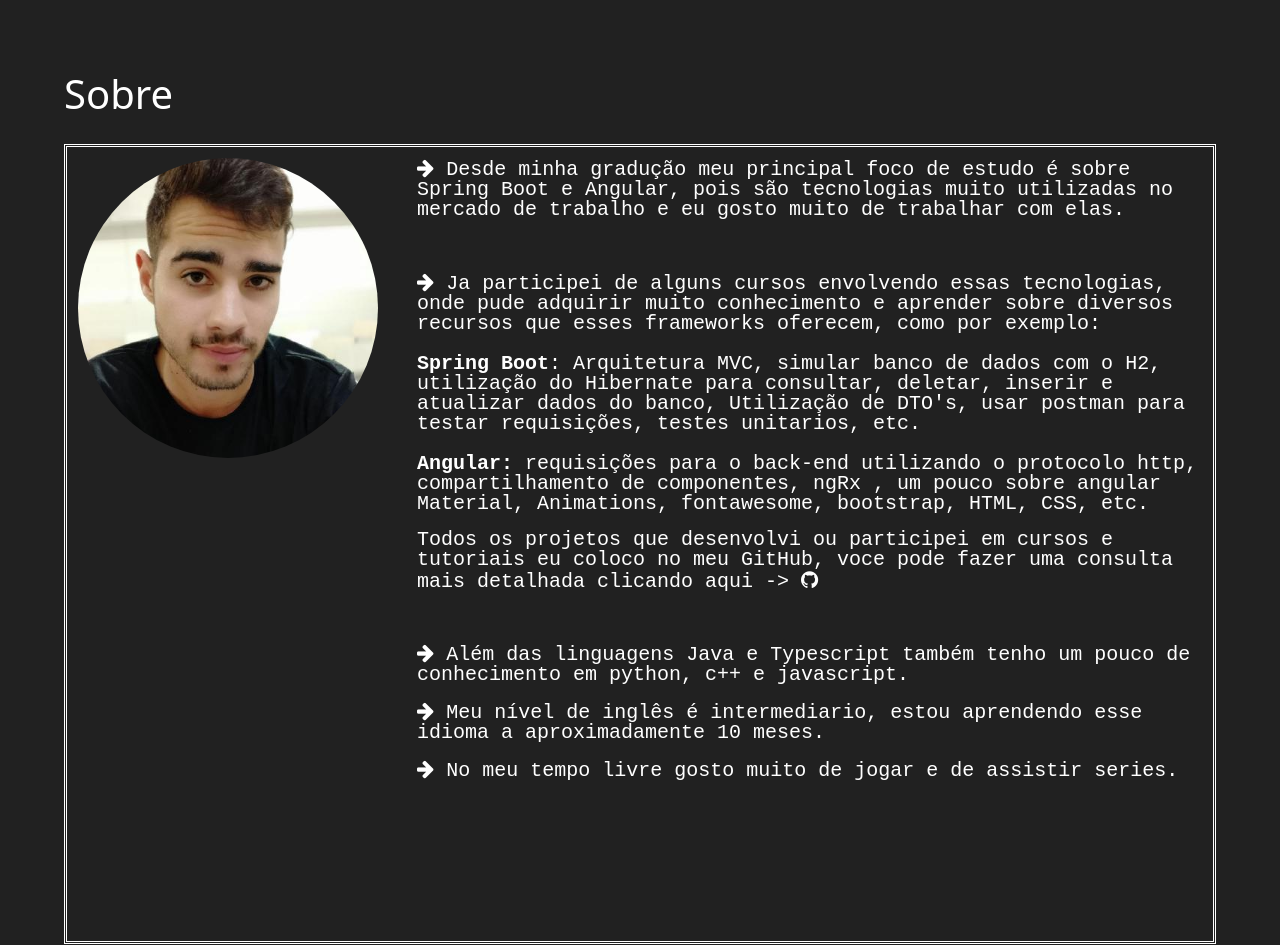
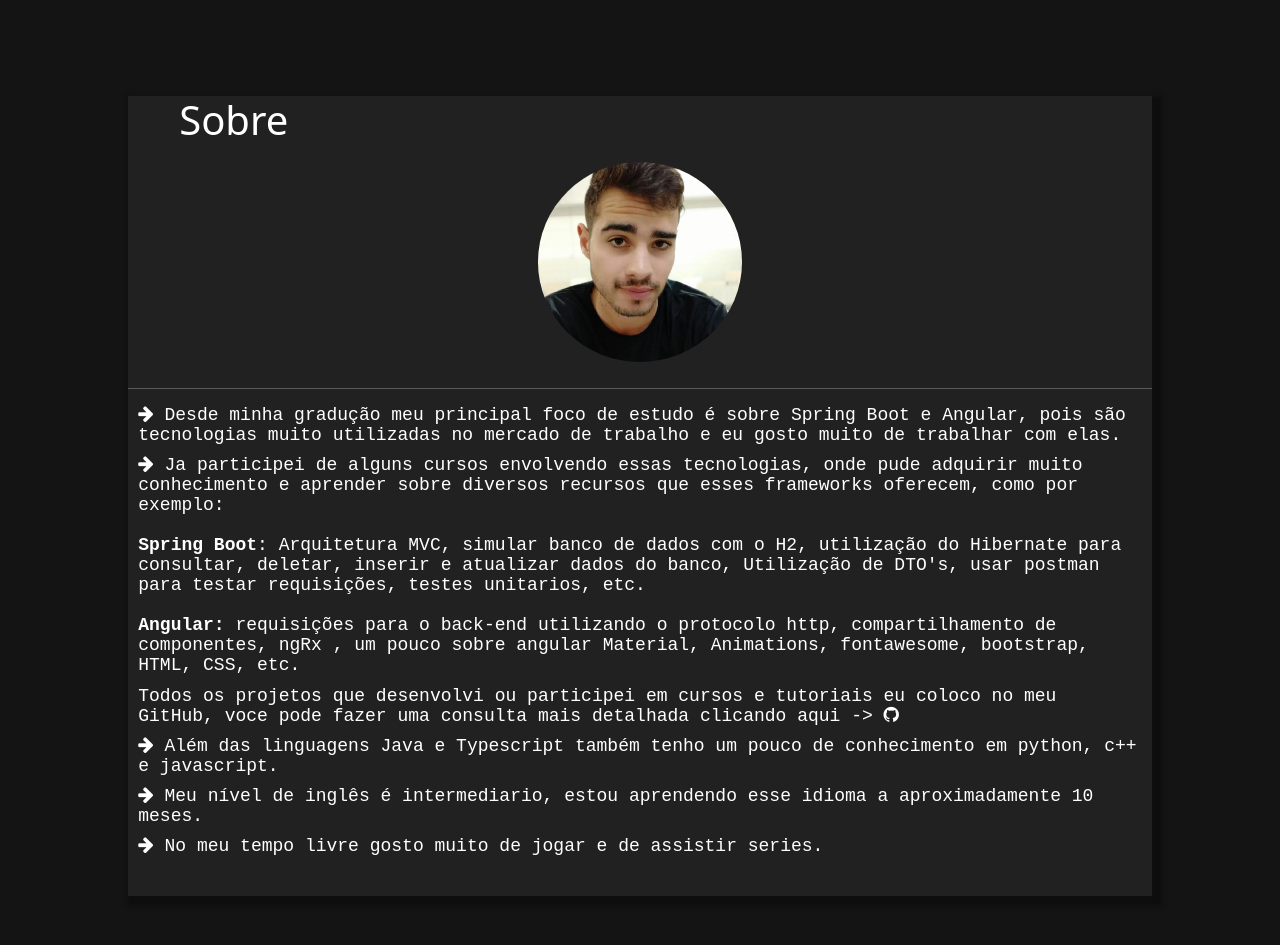
Before and after one commit to GabrielFaria23/Portifolio_GabrielFaria, an Angular app: page / in a window 1280 px wide. Shown: the part 1030-1975 px from the top of the page. Built offline with nearby package versions, Linux system fonts and the light colour scheme.

Commit message:
fix: improve visual

```diff
--- a/src/app/about-me/about-me.component.css
+++ b/src/app/about-me/about-me.component.css
@@ -2,32 +2,35 @@
     height: 1024px;
     width: 100%;
     padding-top: 100px;
-    color: white;
-    background-color: #212121;
+    color: rgb(255, 255, 255);
+    background-color: #141414;
 }
 
-.myImg{
-    width: 1024px;
+section{
+    width: 80%;
+    margin: 0 10%;
+    min-width: 280px;
+    height: 800px;
+    margin-top: 2%;
+    background-color: #212121;
+    box-shadow: 5px 5px 5px 5px #0e0e0e;
 }
 
 section img{
-    float: left;
-    width: 300px;
-    height: 300px;
+    width: 20%;
+    height: 200px;
     border-radius: 50%;
-    margin-top: 1%;
-    margin-left: 1%;
+    margin: 1% 40%;
 }
 
 section p{
-    margin-top: 1%;
-    margin-left: 350px;
+    margin: 1%;
     color: white;
     font-family: 'Courier New', Courier, monospace;
     font-style: normal;
     font-weight: normal;
-    font-size: 25px;
-    line-height: 29px;
+    font-size: 18px;
+    line-height: 20px;
     min-width: 177px;
 }
 
@@ -35,55 +38,6 @@ h1{
     margin-left: 5%;
 }
 
-section{
-    width: 90%;
-    margin: 0 5%;
-    min-width: 280px;
-    height: 800px;
-    margin-top: 2%;
-    border-style: double;
-    border-color: white;
-}
-
 .fa-github{
     color: white;
 }
-
-@media screen and (max-width: 1700px){
-    section p{
-        font-size: 20px;
-        line-height: 20px;
-    }
-}
-
-@media screen and (max-width: 1100px){
-    section p{
-        font-size: 16px;
-        line-height: 16px;
-        margin-left: 300px;
-    }
-    section img{
-        width: 250px;
-        height: 250px;
-    }
-}
-
-@media screen and (max-width: 780px){
-    section p{
-        font-size: 13px;
-        line-height: 13px;
-        margin-left: 270px;
-    }
-}
-
-@media screen and (max-width: 600px){
-    section p{
-        font-size: 12px;
-        line-height: 10px;
-        margin-left: 100px;
-    }
-    section img{
-        width: 150px;
-        height: 150px;
-    }
-}
--- a/src/app/about-me/about-me.component.html
+++ b/src/app/about-me/about-me.component.html
@@ -1,9 +1,10 @@
 <div class="sobre">
-    <h1>Sobre</h1>
     <section>
+        <h1>Sobre</h1>
         <img src="../../assets/img/myphoto.jfif" alt="Minha Imagem">
+        <hr>
         <p><i class="fa fa-arrow-right"></i> Desde minha gradução meu principal foco de estudo é sobre Spring Boot e Angular,
-        pois são tecnologias muito utilizadas no mercado de trabalho e eu gosto muito de trabalhar com elas.</p><br>
+        pois são tecnologias muito utilizadas no mercado de trabalho e eu gosto muito de trabalhar com elas.</p>
         <p><i class="fa fa-arrow-right"></i> Ja participei de alguns cursos envolvendo essas tecnologias, onde pude adquirir
             muito conhecimento e aprender sobre diversos recursos que esses frameworks oferecem, como por exemplo:<br><br> <b>Spring Boot</b>: Arquitetura MVC, simular
             banco de dados com o H2, utilização do Hibernate para consultar, deletar, inserir e atualizar dados do banco,
@@ -14,7 +15,7 @@
         <p>
             Todos os projetos que desenvolvi ou participei em cursos e tutoriais eu coloco no meu GitHub, voce pode fazer uma consulta mais detalhada clicando aqui ->
             <a href="#git"><i class="fa fa-github"></i></a>
-        </p><br>
+        </p>
         <p><i class="fa fa-arrow-right"></i> Além das linguagens Java e Typescript também tenho um pouco de conhecimento em python, c++ e javascript.</p>
         <p><i class="fa fa-arrow-right"></i> Meu nível de inglês é intermediario, estou aprendendo esse idioma a aproximadamente 10 meses.</p>
         <p><i class="fa fa-arrow-right"></i> No meu tempo livre gosto muito de jogar e de assistir series.</p>
--- a/src/app/app.component.css
+++ b/src/app/app.component.css
@@ -8,17 +8,15 @@
 }
 
 p{
-    position: absolute;
     width: 50%;
     height: 30%;
-    margin-left: 2%;
-    margin-top: 15%;
+    margin: 0 25%;
+    margin-top: 200px;
     background-color: #212121;
     color: white;
     text-align: center;
-    border-style: double;
     min-width: 280px;
-    box-shadow: 5px 5px 5px 5px #212121;
+    box-shadow: 5px 5px 5px 5px #0e0e0e;
     display: inline-block;
 
     font-family: 'Courier New', Courier, monospace;
--- a/src/app/git-projects/git-projects.component.css
+++ b/src/app/git-projects/git-projects.component.css
@@ -1,13 +1,19 @@
 .git{
+    height: 1024px;
+    width: 100%;
     padding-top: 100px;
-    height: 1110px;
-    width: 100%;
-    color: white;
-    background-color: #212121;
+    color: rgb(255, 255, 255);
+    background-color: #141414;
 }
 
-.responsive{
-    bottom: 100px;
+section{
+    width: 80%;
+    margin: 0 10%;
+    min-width: 280px;
+    height: 800px;
+    margin-top: 2%;
+    background-color: #212121;
+    box-shadow: 5px 5px 5px 5px #0e0e0e;
 }
 
 h1{
@@ -25,20 +31,13 @@ img:hover{
 
 .carousel{
     width: 90%;
-    margin: 0 5%;
-    bottom: 5%;
+    height: 80%;
+    margin: 5% 5%;
     min-width: 280px;
     margin-top: 2%;
 }
 
-@media screen and (max-width: 1400px){
-    .git{
-        height: 900px;
-    }
+#buttonRepositories{
+    width: 50%;
+    margin: 0 25%;
 }
-
-@media screen and (max-width: 800px){
-    .git{
-        height: 600px;
-    }
-}
--- a/src/app/git-projects/git-projects.component.html
+++ b/src/app/git-projects/git-projects.component.html
@@ -1,4 +1,5 @@
 <div class="git">
+    <section>
       <h1>GitHub</h1>
       <div class="responsive">
         <div id="carouselGit" class="carousel carousel-dark slide" data-bs-ride="carousel">
@@ -32,4 +33,6 @@
           </a>
         </div>
       </div>
+      <a id="buttonRepositories" type="button" class="btn btn-dark form-control " href="https://github.com/GabrielFaria23?tab=repositories" target="_blank" > Repositorio completo </a>
+    </section>
 </div>
--- a/src/index.html
+++ b/src/index.html
@@ -3,7 +3,7 @@
 <head>
   <meta charset="utf-8">
   <title>Portfolio</title>
-  <base href="/portfolio">
+  <base href="/">
   <meta name="viewport" content="width=device-width, initial-scale=1">
   <link rel="icon" type="image/x-icon" href="favicon.ico">
 </head>
```
Also changed, not shown: 1 other file (tests, documents, lock files or other folders). Lines whose indentation alone changed are shown as unchanged.
